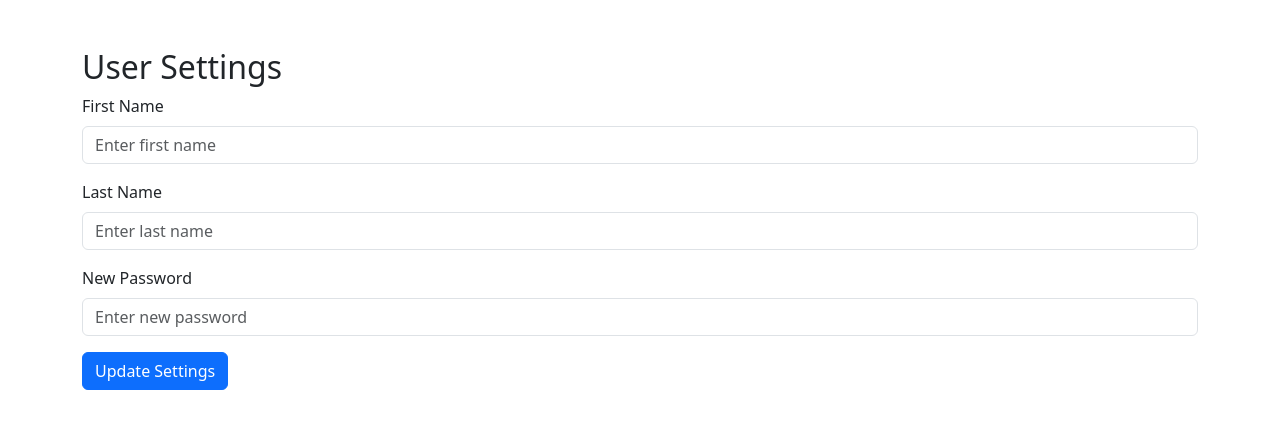
After one commit to cameron-macdonald/CS3103, a Flask app: template templates/settings.html in a window 1280 px wide. The commit adds this page. Shown: the top 429 px of the page. Run offline with Flask 3, Linux system fonts and the light colour scheme; the template is opened without the code that fills it, so the values that code supplies are empty.

Commit message:
Added a new settings page (not fully working yet)

```diff
--- a/app.py
+++ b/app.py
@@ -24,21 +24,28 @@ Session(app)
 ####################################################################################
 #Routing: to home (register) page
 @app.route('/')
-def register():
+def registerPage():
     return render_template('index.html')
 
 ####################################################################################
 #Routing: to dashboard
 @app.route('/dashboard')
-def dashboard():
+def dashboardPage():
     if 'username' in session:
         return render_template('dashboard.html', username=session['username'])
     else:
         return render_template('login.html')  # Make sure 'home' is a valid route
 ####################################################################################
 @app.route('/login')
-def home():
+def homePage():
     return render_template('login.html')
+####################################################################################
+@app.route('/settings')
+def settingsPage():
+    if 'username' in session:
+        return render_template('settings.html', username=session['username'])
+    else:
+        return render_template('login.html')  # Make sure 'home' is a valid route
 ####################################################################################
 #
 # Error handlers
--- a/templates/dashboard.html
+++ b/templates/dashboard.html
@@ -15,6 +15,7 @@
 <body class="container">
     <h2 class="mt-5">Welcome, {{ username }}!</h2>
     <p>You have successfully logged in.</p>
+    <a href="/settings" class="btn btn-primary">Settings</a>
     <button type="submit" id="logout-btn" class="btn btn-danger">Logout</button>
 
     <script>
--- /dev/null
+++ b/templates/settings.html
@@ -0,0 +1,58 @@
+<!DOCTYPE html>
+<html lang="en">
+<head>
+    <meta charset="UTF-8">
+    <meta name="viewport" content="width=device-width, initial-scale=1.0">
+    <title>User Settings</title>
+    <link rel="stylesheet" href="https://cdn.jsdelivr.net/npm/bootstrap@5.3.0/dist/css/bootstrap.min.css">
+</head>
+<body class="container mt-5">
+    <h2>User Settings</h2>
+
+    <form id="settings-form">
+        <div class="mb-3">
+            <label for="first-name" class="form-label">First Name</label>
+            <input type="text" id="first-name" class="form-control" placeholder="Enter first name">
+        </div>
+
+        <div class="mb-3">
+            <label for="last-name" class="form-label">Last Name</label>
+            <input type="text" id="last-name" class="form-control" placeholder="Enter last name">
+        </div>
+
+        <div class="mb-3">
+            <label for="password" class="form-label">New Password</label>
+            <input type="password" id="password" class="form-control" placeholder="Enter new password">
+        </div>
+
+        <button type="submit" class="btn btn-primary">Update Settings</button>
+    </form>
+
+    <script>
+        document.getElementById("settings-form").addEventListener("submit", function(event) {
+            event.preventDefault();
+
+            const userId = 1; // Replace with actual user ID (can be retrieved from session)
+            const firstName = document.getElementById("first-name").value;
+            const lastName = document.getElementById("last-name").value;
+            const password = document.getElementById("password").value;
+
+            fetch(`/users/${userId}`, {
+                method: "PUT",
+                headers: { "Content-Type": "application/json" },
+                body: JSON.stringify({ firstName, lastName, password }),
+                credentials: "include"
+            })
+            .then(response => response.json())
+            .then(data => {
+                if (data.status === "success") {
+                    alert("Settings updated successfully!");
+                } else {
+                    alert("Update failed: " + data.message);
+                }
+            })
+            .catch(error => console.error("Error:", error));
+        });
+    </script>
+</body>
+</html>
```
Also changed, not shown: 2 other files.
